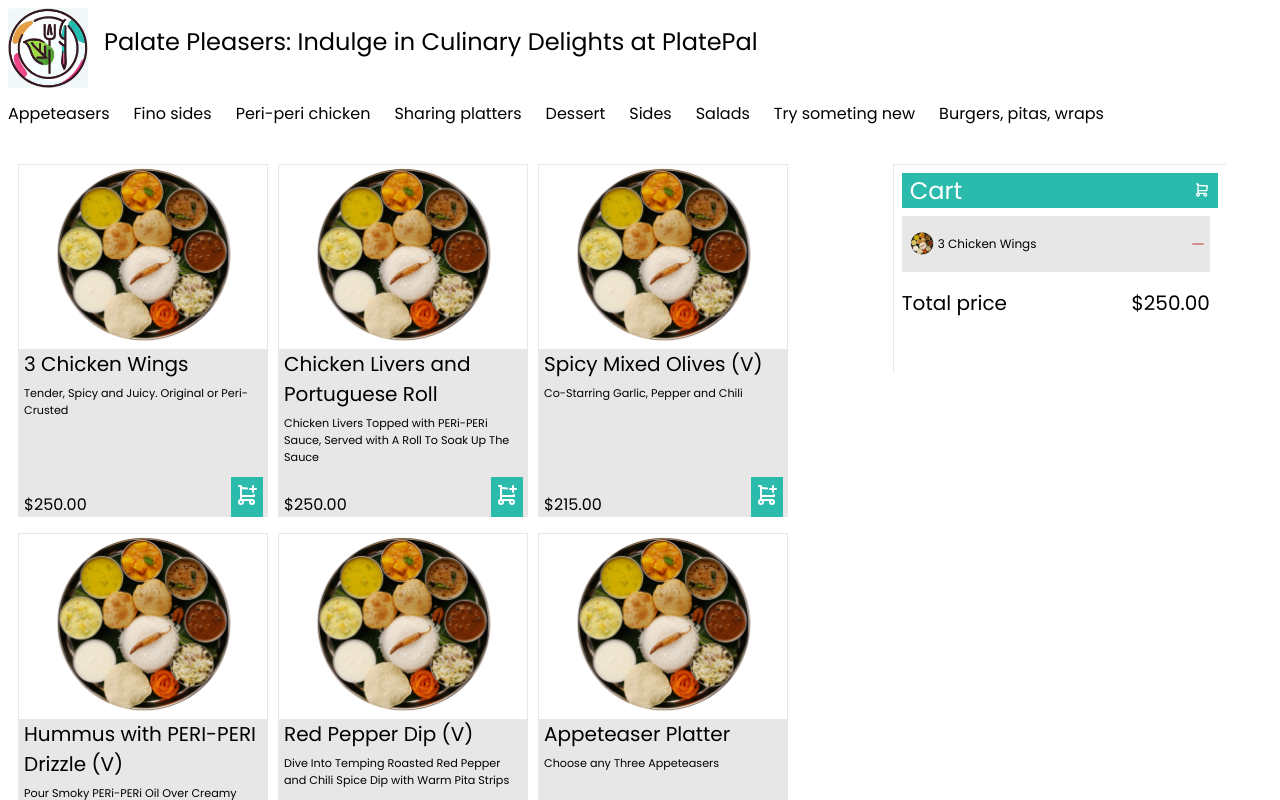
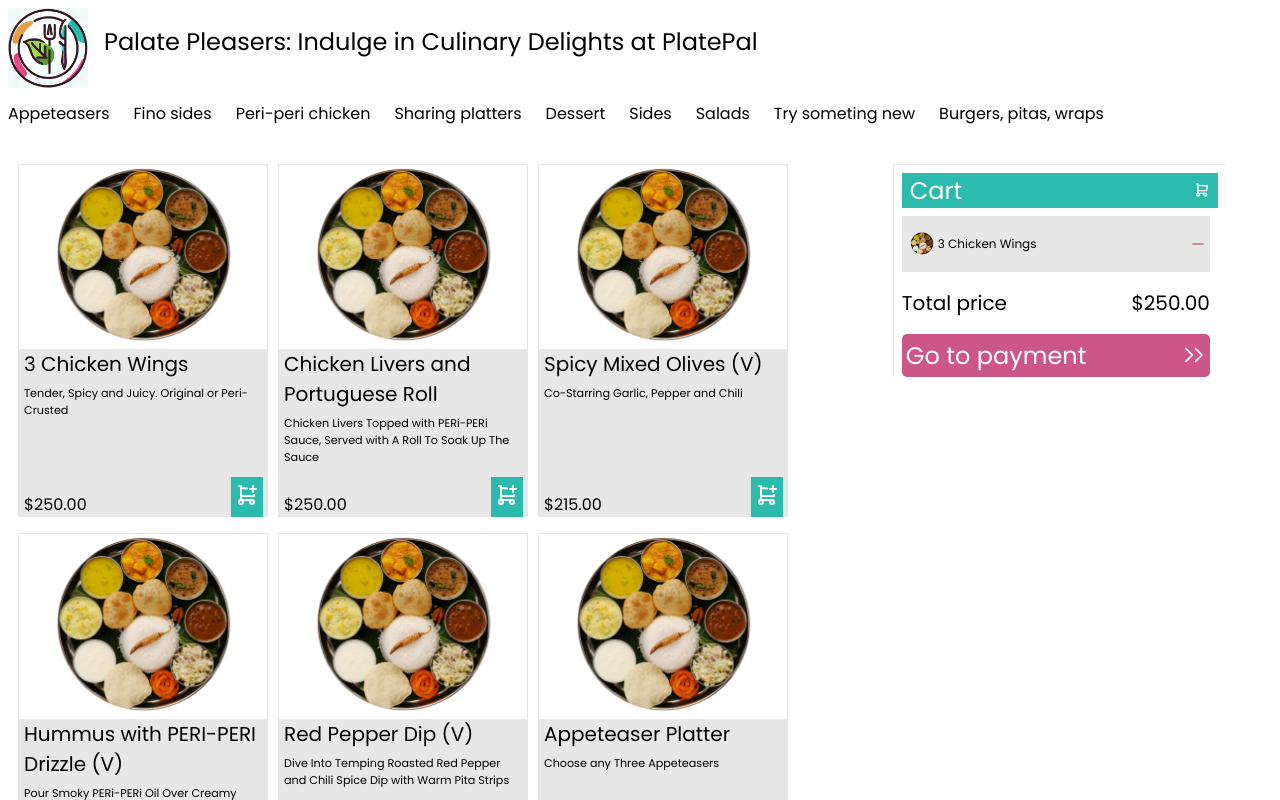
Before and after one commit to franciscobess/plate-pal, a React (Vite) app: page / in a window 1280 px wide. Both pictures are taken after a click on the element 247 px from the left and 497 px from the top of the page. Shown: the top 800 px of the page. Built offline with nearby package versions, Linux system fonts and the light colour scheme.

Commit message:
added payment button

```diff
--- a/src/components/Cart.jsx
+++ b/src/components/Cart.jsx
@@ -3,6 +3,7 @@ import CartItem from "./CartItem";
 import { useContext } from "react";
 import { RestaurantContext } from "./context/RestaurantContext";
 import { BsCartX } from "react-icons/bs";
+import { RxDoubleArrowRight } from "react-icons/rx";
 
 const Cart = () => {
     const { myCart } = useContext(RestaurantContext)
@@ -23,6 +24,10 @@ const Cart = () => {
                     <h1 className="cart-price-title">Total price</h1>
                     <h1 className="cart-total-price">$250.00</h1>
                 </div>
+                <div className="cart-payment-container">
+                    <p className="cart-payment-text">Go to payment</p>
+                    <RxDoubleArrowRight className="payment-arrow"/>
+                </div>
             </> : <>
                 <div className="empty-cart">
                     <h1 className="empty-cart-title">Empty cart</h1>
--- a/src/index.css
+++ b/src/index.css
@@ -246,6 +246,31 @@
   position: relative;
 }
 
+.cart-payment-container {
+  margin-top: 2vh;
+  width: 95%;
+  background-color: #cd5688;
+  padding: .5vh .5vh .5vh .5vh;
+  border-radius: 5px;
+  color: #fff;
+  font-size: 3vh;
+  display: flex;
+  align-items: center;
+}
+
+.cart-payment-text {
+  margin: 0;
+}
+
+.payment-arrow {
+  margin-left: auto;
+}
+
+.cart-payment-container:hover {
+  cursor: pointer;
+  background-color: #cd5688be;
+}
+
 .cart-price-title {
   margin: 0;
   font-size: 2.5vh;
```
